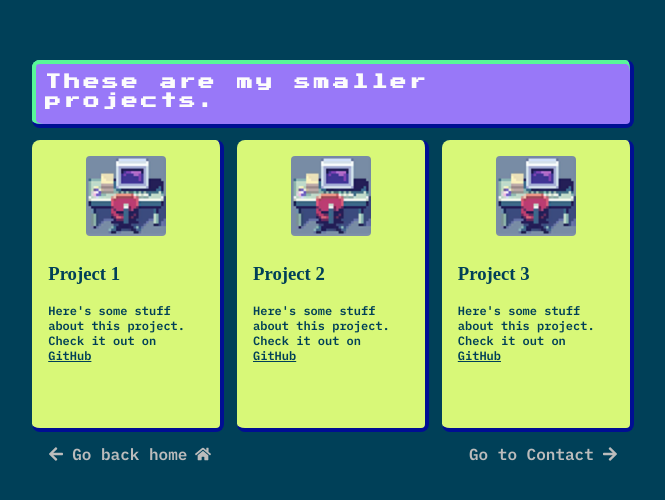
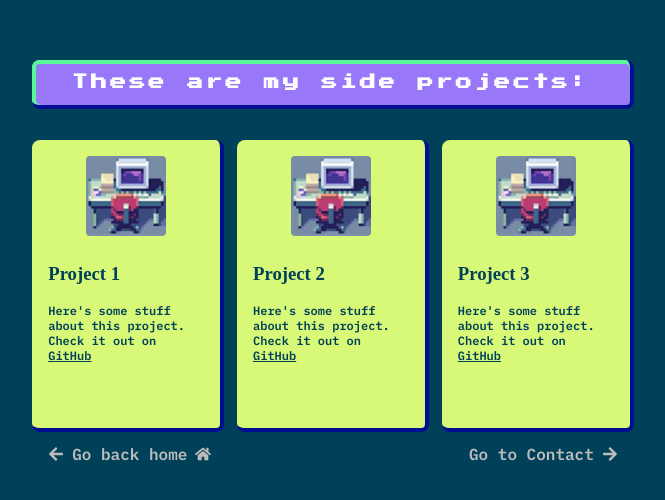
Before and after one commit to kathrynhoule/ryn-portfolio, a React (Vite) app: page /side-projects in a window 1280 px wide. Shown: the part 164-664 px from the top of the page, without its empty margins (307-972 px from the left). Built offline with nearby package versions, Linux system fonts and the light colour scheme.

Commit message:
updates side projects text

```diff
--- a/src/pages/SideProjects.jsx
+++ b/src/pages/SideProjects.jsx
@@ -8,7 +8,7 @@ const SideProjects = () => {
   return (
      <div className='projects-container'>
           <div className='working-on-container'>
-               <h1>These are my smaller projects.</h1>
+               <h1>These are my side projects:</h1>
           </div>
 
           {sideProjectCards.map((link, index) => (
```
